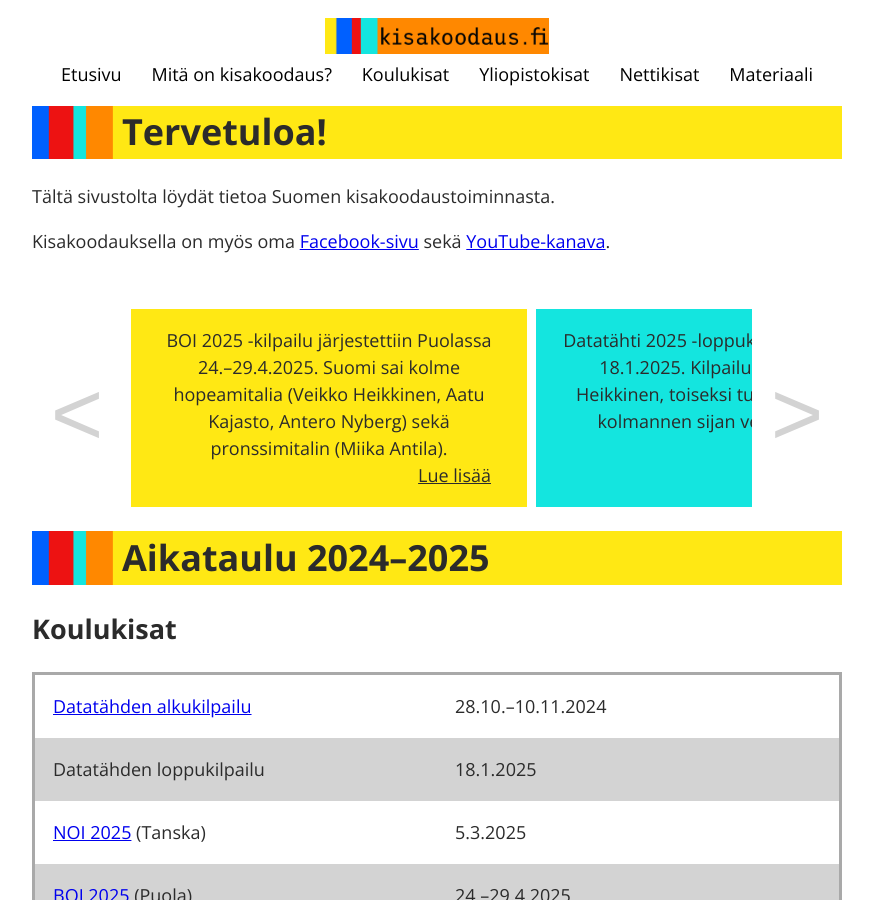
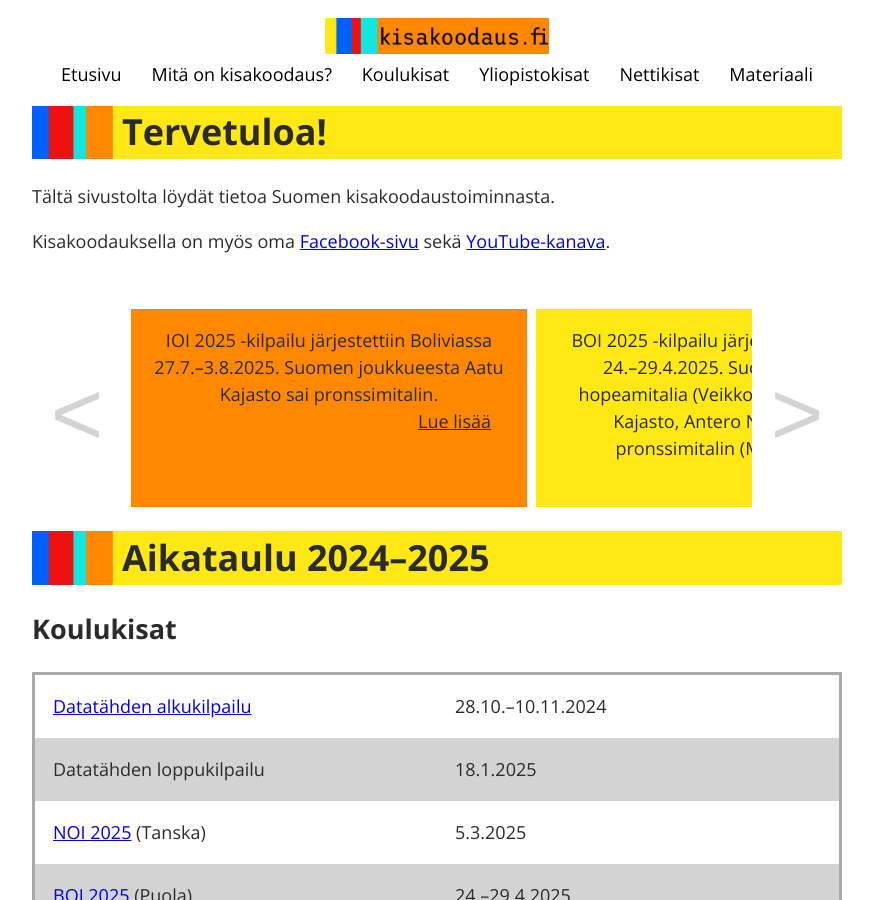
Before and after one commit to kisakoodaus/kisakoodaus.fi, a Jekyll site: the page built from index.html, in a window 1280 px wide and 900 px high. Shown: the whole window, without its empty margins (203-1076 px from the left). Built offline with Jekyll 4.4.1, drawn with Linux system fonts in a browser that asks for light colours.

Commit message:
IOI 2025 tulokset

```diff
--- a/index.html
+++ b/index.html
@@ -13,6 +13,11 @@
             </div>
             <div class="news" id="news">
 
+                <div class="square orange">
+    <p>IOI 2025 -kilpailu järjestettiin Boliviassa 27.7.–3.8.2025. Suomen joukkueesta Aatu Kajasto sai pronssimitalin.</p>
+    <a href="https://www.ioi2025.bo/">Lue lisää</a>
+</div>
+
                 <div class="square yellow">
     <p>BOI 2025 -kilpailu järjestettiin Puolassa 24.–29.4.2025. Suomi sai kolme hopeamitalia (Veikko Heikkinen, Aatu Kajasto, Antero Nyberg) sekä pronssimitalin (Miika Antila).</p>
     <a href="https://boi2025.mat.umk.pl/">Lue lisää</a>
@@ -21,11 +26,6 @@
                 <div class="square turquoise">
     <p>Datatähti 2025 -loppukilpailu järjestettiin 18.1.2025. Kilpailun voitti Veikko Heikkinen, toiseksi tuli Aatu Kajasto ja kolmannen sijan vei Miika Antila.</p>
     <a href="https://datatahti.fi/">Lue lisää</a>
-</div>
-
-                <div class="square blue">
-    <p>IOI 2024 -kilpailu järjestettiin Egyptissä 1.–8.9.2024. Suomen joukkue saavutti kaksi hopeamitalia (Jonni Haapiainen ja Veikko Heikkinen).</p>
-    <a href="https://www.ioi2024.eg/">Lue lisää</a>
 </div>
 
 <!--
```
Also changed, not shown: ioi.html (+17 -2 lines).
